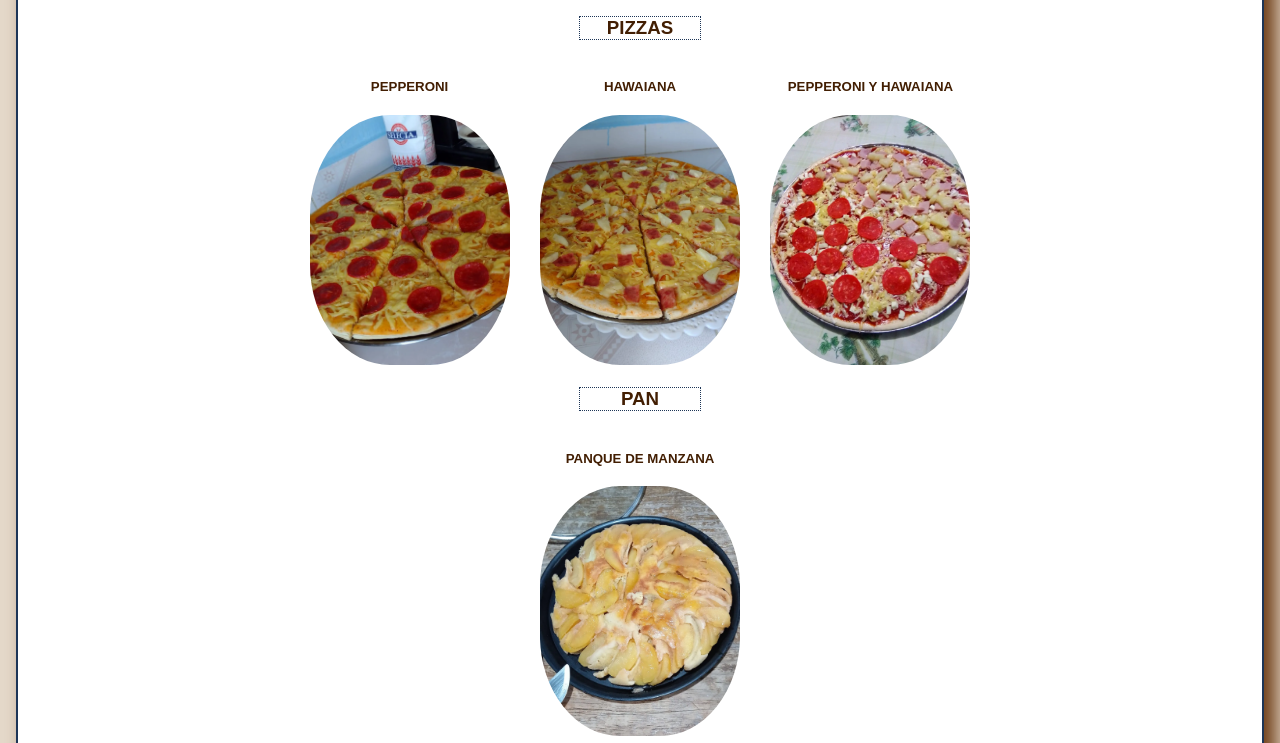
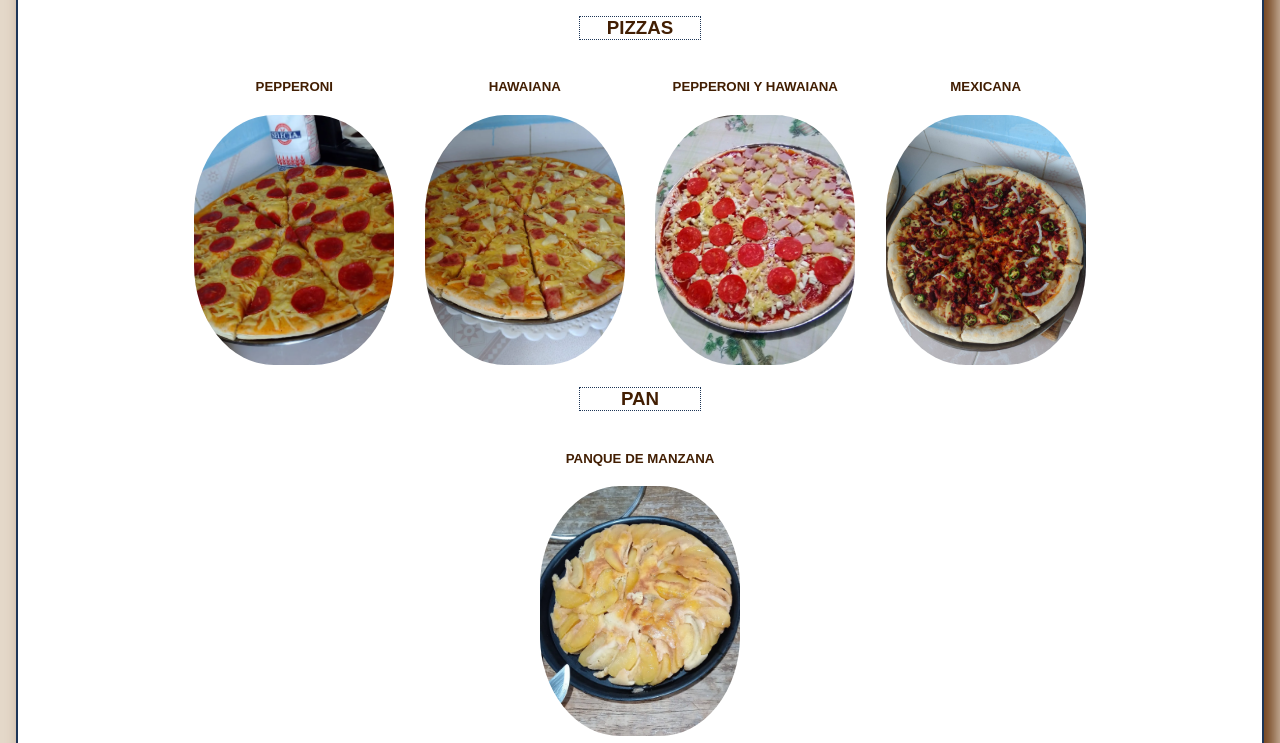
Before and after one commit to SergioMMQ/paginawebpizza, a plain HTML site: page index.html in a window 1280 px wide. Shown: the part 1139-1882 px from the top of the page. Drawn offline with Linux system fonts and the light colour scheme; no server answers; files whose address does not match are found by name.

Commit message:
arreglos

```diff
--- a/index.html
+++ b/index.html
@@ -107,6 +107,10 @@
                 <div>
                     <h5>Pepperoni y Hawaiana</h5>
                     <div class="img" style="background-image: url('img/pizzas/peperoniyhawaiana.webp');"></div>
+                </div>
+                <div>
+                    <h5>Mexicana</h5>
+                    <div class="img" style="background-image: url('img/pizzas/pizzamexicana.jpg');"></div>
                 </div>
             </div>
             <h3>PAN</h3>
```
Also changed, not shown: img/pan/pandemanzana.jpg (added), img/pan/panquedemanzana.webp (renamed from img/otro/panquedemanzana.webp), img/pizzas/pizzamexicana.jpg (added).
